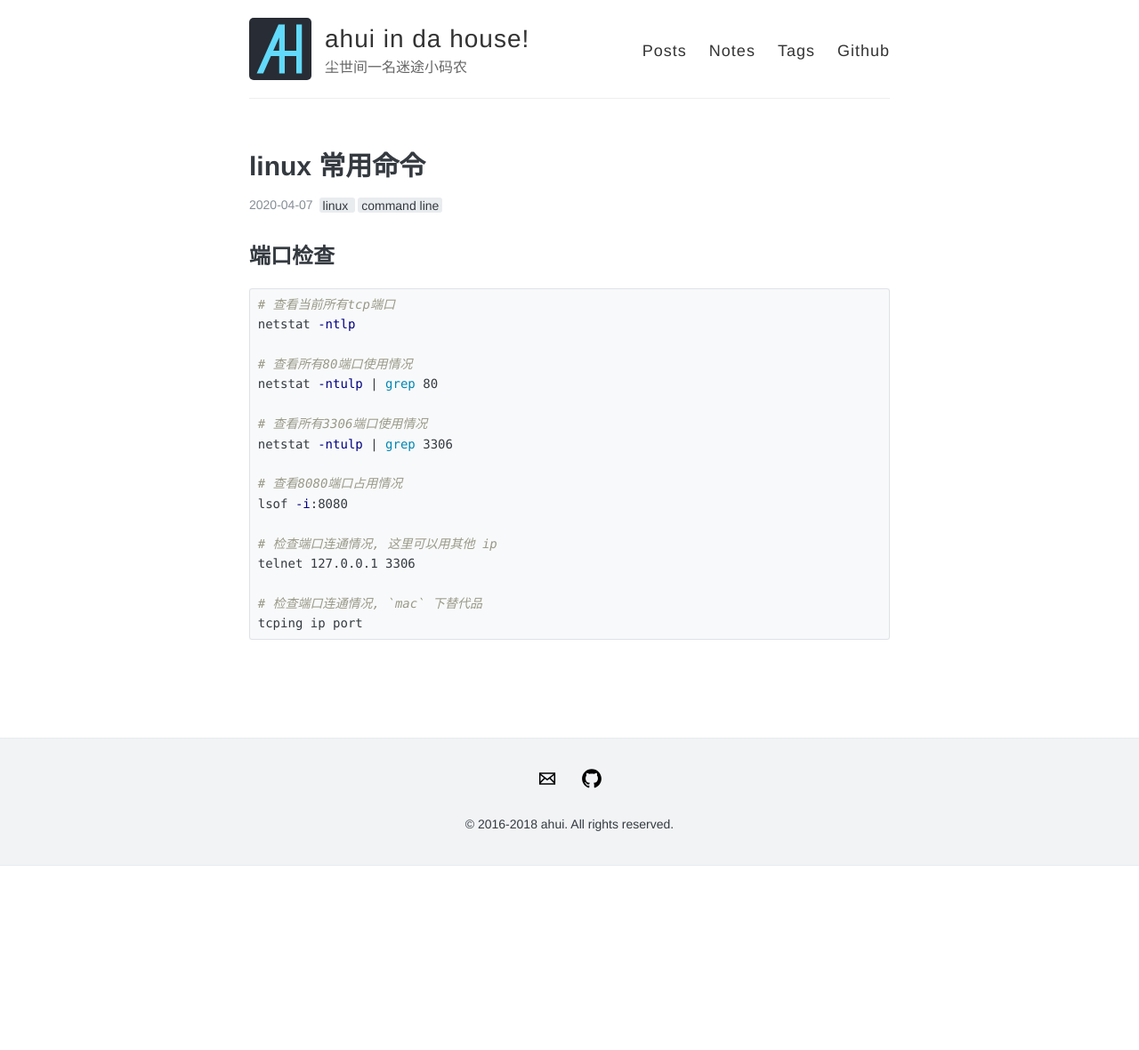
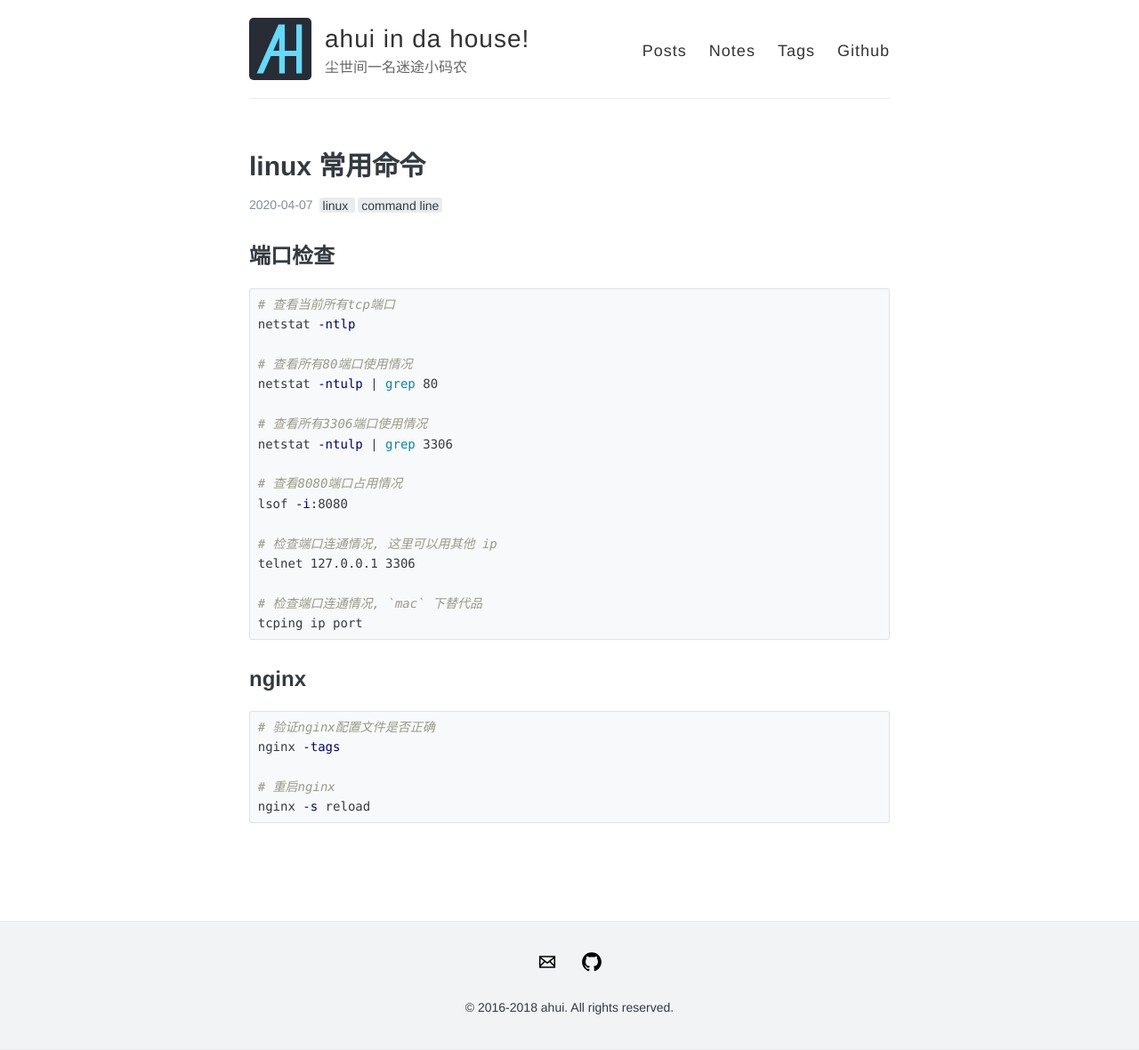
Before and after one commit to funkyLover/blog, a Jekyll site: the page built from posts/_posts/2020-04-07-linux-cli.md, in a window 1280 px wide. Shown: the whole page at 89% size. Built offline with Jekyll 4.4.1, drawn with Linux system fonts in a browser that asks for light colours; comment, search, counter and statistics services are not loaded; before the commit the page ends 973 px from its top, so only the background shows below that.

Commit message:
update post;

````diff
--- a/posts/_posts/2020-04-07-linux-cli.md
+++ b/posts/_posts/2020-04-07-linux-cli.md
@@ -29,3 +29,13 @@ telnet 127.0.0.1 3306
 # 检查端口连通情况, `mac` 下替代品
 tcping ip port
 ```
+
+## nginx
+
+```bash
+# 验证nginx配置文件是否正确
+nginx -tags
+
+# 重启nginx
+nginx -s reload
+```
````
